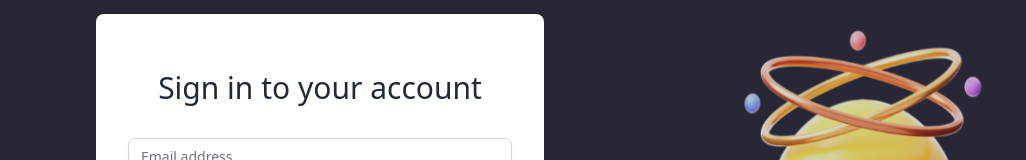
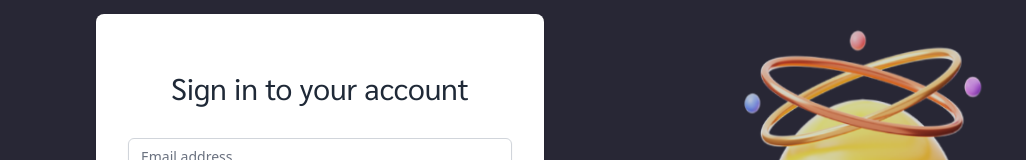
Before and after one commit to kmoze/migraine_pal, a React (Vite) app: page /login in a window 1280 px wide. Shown: the part 213-373 px from the top of the page, without its empty margins (0-1026 px from the left). Built offline with nearby package versions, Linux system fonts and the light colour scheme; no server answers; what @react-pdf/renderer would draw is missing.

Commit message:
Changing font family of signup/login titles

```diff
--- a/src/pages/Login.tsx
+++ b/src/pages/Login.tsx
@@ -37,7 +37,7 @@ function Login() {
       </div>
       <div className="max-w-md w-full space-y-8 p-8 bg-white rounded-lg shadow flex flex-col">
         <div>
-          <h2 className="mt-6 text-center text-3xl font-normal text-gray-800">
+          <h2 className="mt-6 text-center text-3xl font-normal text-gray-800 font-customText">
             Sign in to your account
           </h2>
         </div>
--- a/src/pages/SignUp.tsx
+++ b/src/pages/SignUp.tsx
@@ -41,7 +41,7 @@ export default function SignUp() {
       </div>
       <div className="max-w-md w-full space-y-8 p-8 bg-white rounded-lg shadow flex flex-col">
         <div>
-          <h2 className="mt-6 text-center text-3xl font-normal text-gray-800">
+          <h2 className="mt-6 text-center text-3xl font-normal text-gray-800 font-customText">
             Create your account
           </h2>
         </div>
```
